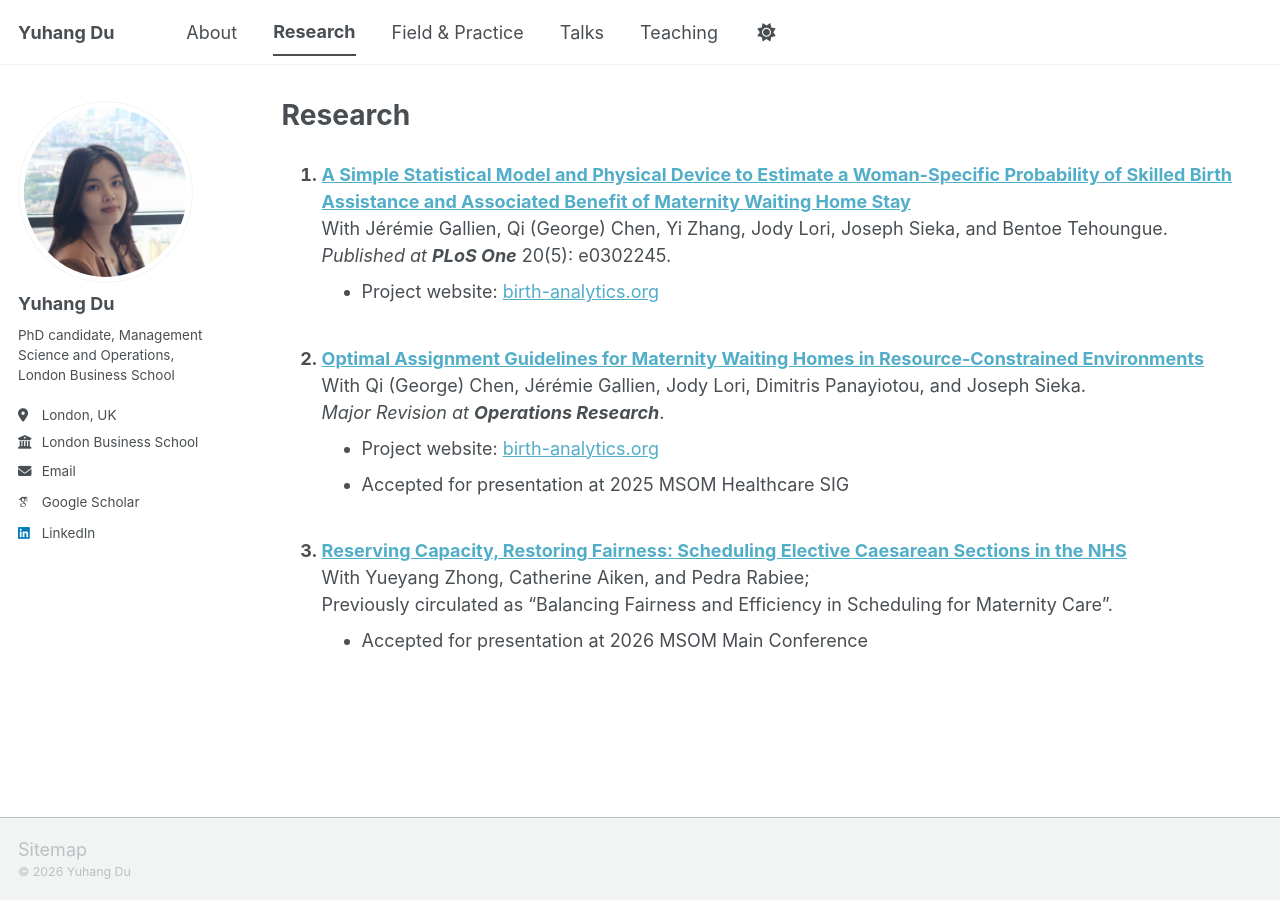
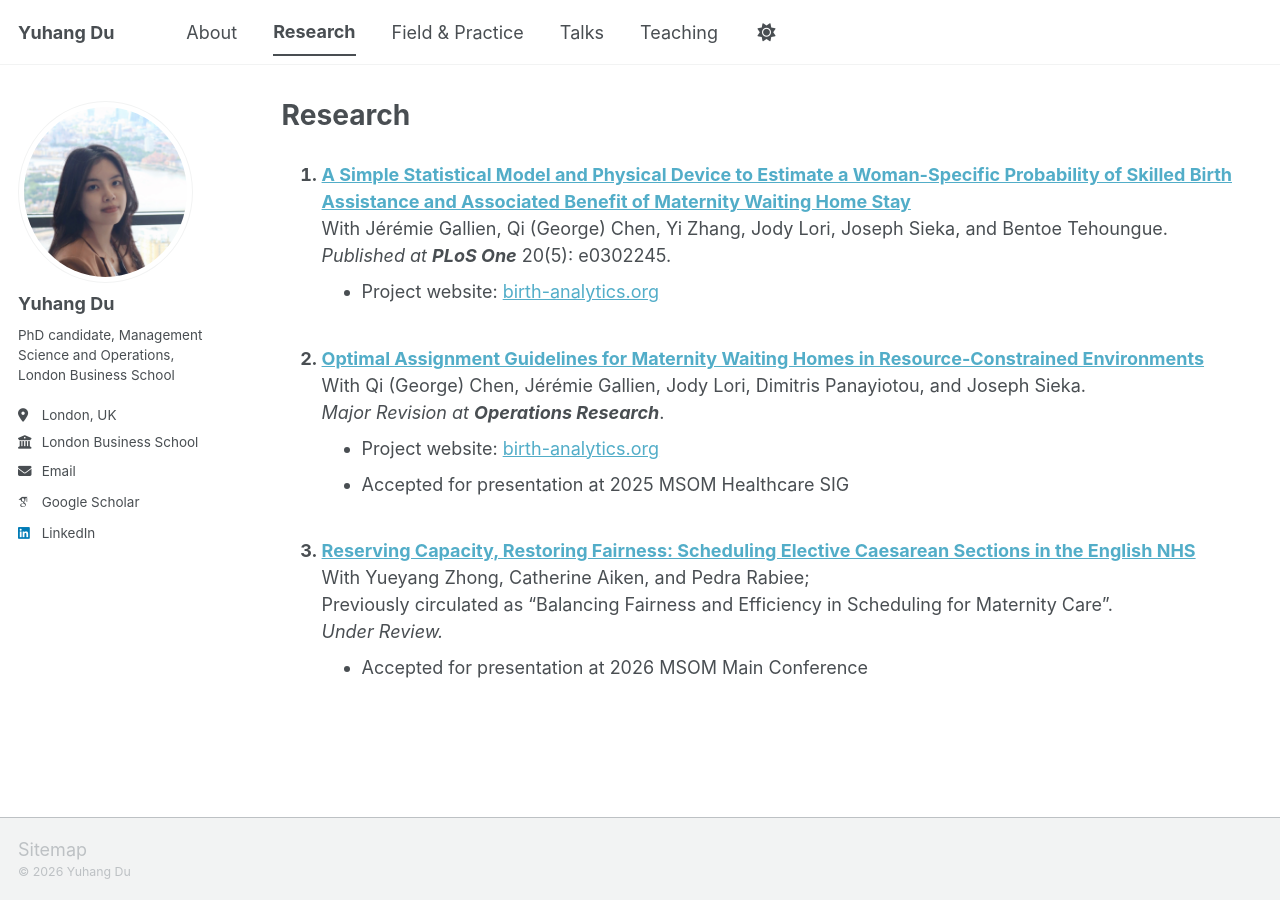
Before and after one commit to yuhangdu-edu/yuhangdu-edu.github.io, a Jekyll site: the page built from _pages/research.md, in a window 1280 px wide. Built offline with Jekyll 4.4.1, drawn with Linux system fonts in a browser that asks for light colours; some web fonts are replaced; a script bundle is joined from its source files by our own code; library files that are not in the unit come from our copies.

Commit message:
Update research.md

```diff
--- a/_pages/research.md
+++ b/_pages/research.md
@@ -35,7 +35,8 @@ With Qi (George) Chen, Jérémie Gallien, Jody Lori, Dimitris Panayiotou, and Jo
 - Accepted for presentation at 2025 MSOM Healthcare SIG
 
 
-3. [**Reserving Capacity, Restoring Fairness: Scheduling Elective Caesarean Sections in the NHS**](https://papers.ssrn.com/sol3/papers.cfm?abstract_id=6819560)<br>
+3. [**Reserving Capacity, Restoring Fairness: Scheduling Elective Caesarean Sections in the English NHS**](https://papers.ssrn.com/sol3/papers.cfm?abstract_id=6819560)<br>
 With Yueyang Zhong, Catherine Aiken, and Pedra Rabiee;<br>
-Previously circulated as "Balancing Fairness and Efficiency in Scheduling for Maternity Care".
+Previously circulated as "Balancing Fairness and Efficiency in Scheduling for Maternity Care".<br>
+*Under Review.*
 - Accepted for presentation at 2026 MSOM Main Conference
```
